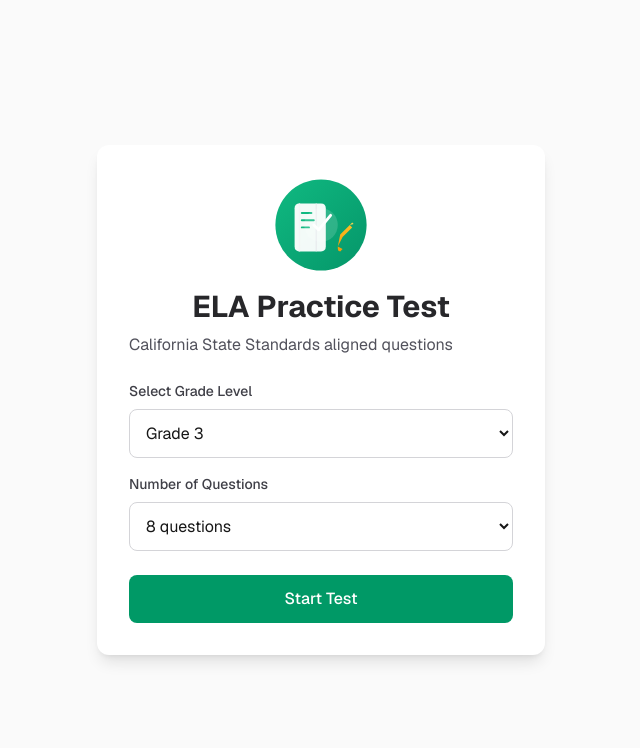
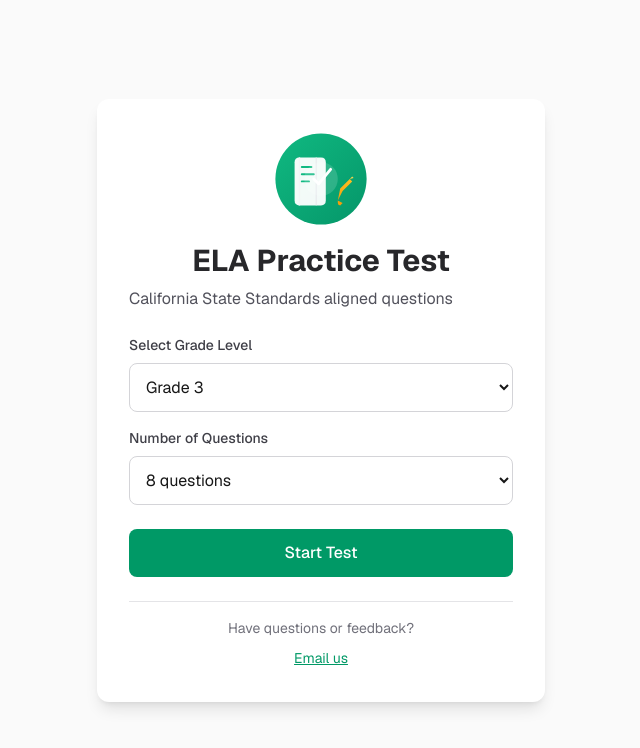
Before and after one commit to akrjohn/ela-preper, a Next.js app: page / in a window 1280 px wide. Shown: the top 748 px of the page, without its empty margins (319-959 px from the left). Built offline with nearby package versions, Linux system fonts and the light colour scheme.

Commit message:
Add feedback contact link

```diff
--- a/src/app/page.tsx
+++ b/src/app/page.tsx
@@ -221,6 +221,16 @@ export default function Home() {
           >
             Start Test
           </button>
+
+          <div className="mt-6 pt-4 border-t border-zinc-200 text-center">
+            <p className="text-sm text-zinc-500 mb-2">Have questions or feedback?</p>
+            <a
+              href="mailto:akrjohn@gmail.com?subject=ELA%20Practice%20Feedback"
+              className="text-emerald-600 hover:text-emerald-700 text-sm underline"
+            >
+              Email us
+            </a>
+          </div>
         </div>
       </div>
     );
```
